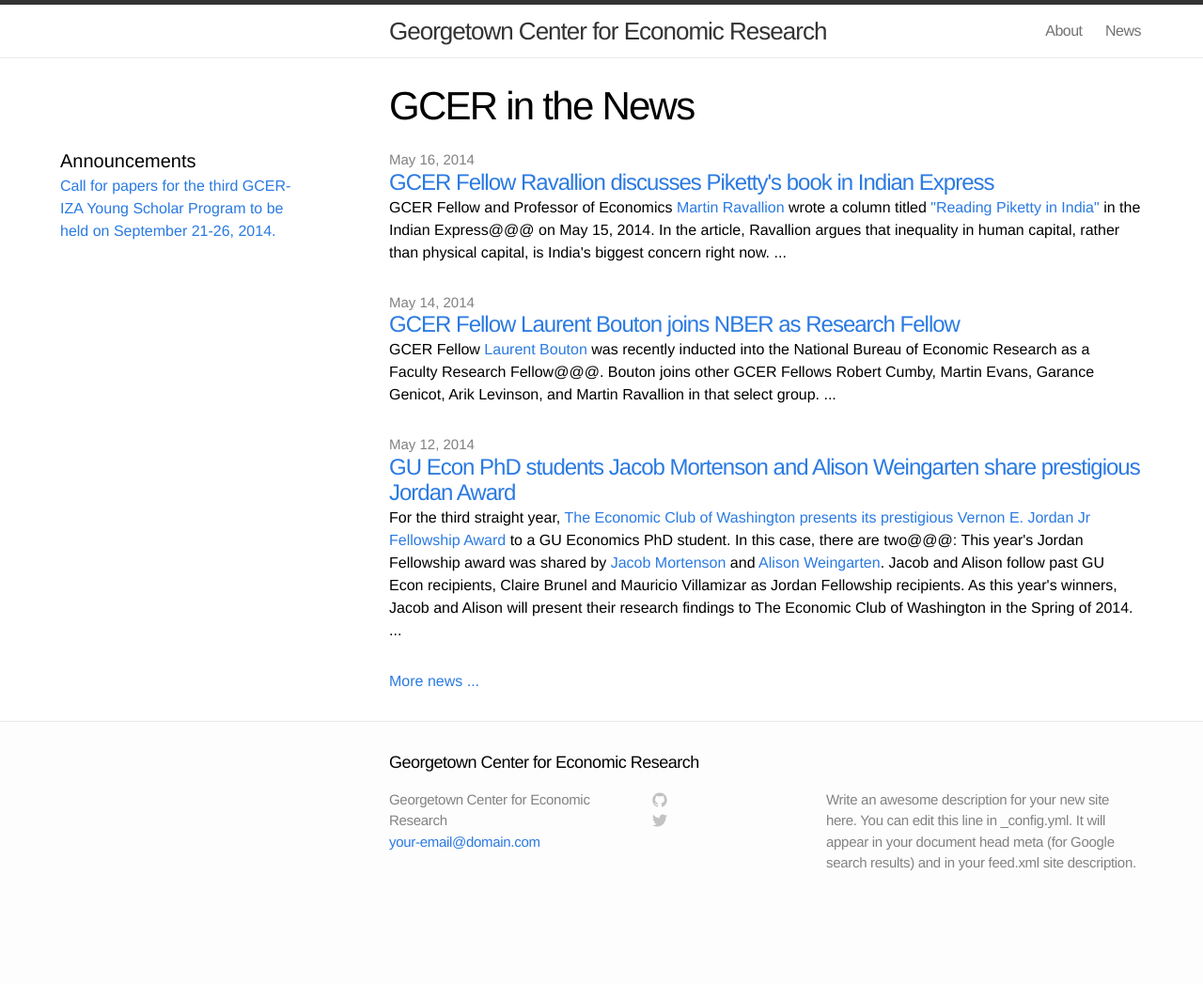
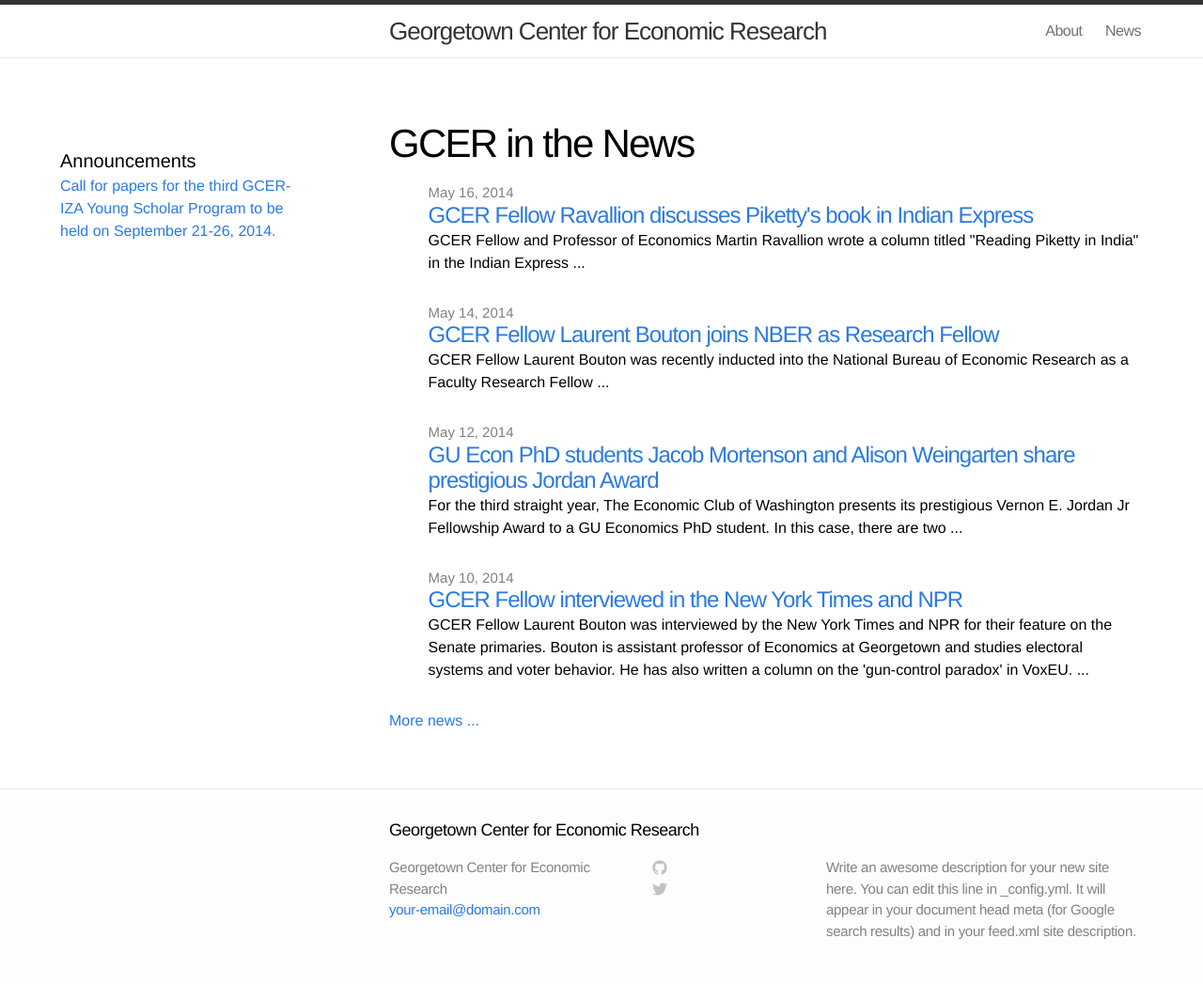
Before and after one commit to georgetown-econ/gcer, a Jekyll site: the page built from index.html, in a window 1280 px wide. Shown: the whole page at 94% size. Built offline with Jekyll 4.4.1, drawn with Linux system fonts in a browser that asks for light colours; before the commit the page ends 975 px from its top, so only the background shows below that.

Commit message:
new news post

```diff
--- a/_config.yml
+++ b/_config.yml
@@ -4,6 +4,7 @@
 description: "Write an awesome description for your new site here. You can edit this line in _config.yml. It will appear in your document head meta (for Google search results) and in your feed.xml site description."
 baseurl: ""
 url: "http://localhost:4000/"
+excerpt_separator: "@@@"
 
 # Build settings
 markdown: kramdown
--- a/_layouts/post.html
+++ b/_layouts/post.html
@@ -9,7 +9,7 @@
   </header>
 
   <article class="post-content">
-  {{ content }}
+  {{ content | remove: "@@@" }}
   </article>
 
 </div>
--- /dev/null
+++ b/_posts/2014-05-10-GCER-Fellow-interviewed-in-the-NYT.html
@@ -0,0 +1,7 @@
+---
+layout: post
+title: "GCER Fellow interviewed in the New York Times and NPR"
+date:   2014-05-10 12:14:24
+---
+
+GCER Fellow Laurent Bouton was interviewed by the New York Times and NPR for their feature on the Senate primaries. Bouton is assistant professor of Economics at Georgetown and studies electoral systems and voter behavior. He has also written a column on the 'gun-control paradox' in VoxEU.
--- a/css/main.css
+++ b/css/main.css
@@ -326,6 +326,11 @@
 
 @media screen and (max-width: 750px) {
 
+  .left-panel {
+    float: none;
+    max-width: 80%;
+    margin: 20px auto;
+  }
   .footer-col-1 { width: 50%; }
 
   .footer-col-2 {
--- a/index.html
+++ b/index.html
@@ -12,7 +12,7 @@
       <li>
         <span class="post-date">{{ post.date | date: "%b %-d, %Y" }}</span>
         <a class="post-link" href="/news/#{{ post.id }}">{{ post.title }}</a>
-      	<p> {{ post.excerpt }} ... </p>
+      	<p> {{ post.excerpt | strip_html | prepend: "<p>" }} ... </p>
       </li>
     {% endfor %}
   </ul>
--- a/news.html
+++ b/news.html
@@ -17,7 +17,7 @@
 		<span class="post-date">{{ post.date | date: "%b %-d, %Y" }}</span>
         	<div class="post-link">{{ post.title }}</div>
 
-      		<p> {{ post.content }} </p>
+      		<p> {{ post.content | remove: "@@@" }} </p>
 	</div>
       </li>
     {% endfor %}
```
Also changed, not shown: other parts of index.html (+1 -1 lines).
